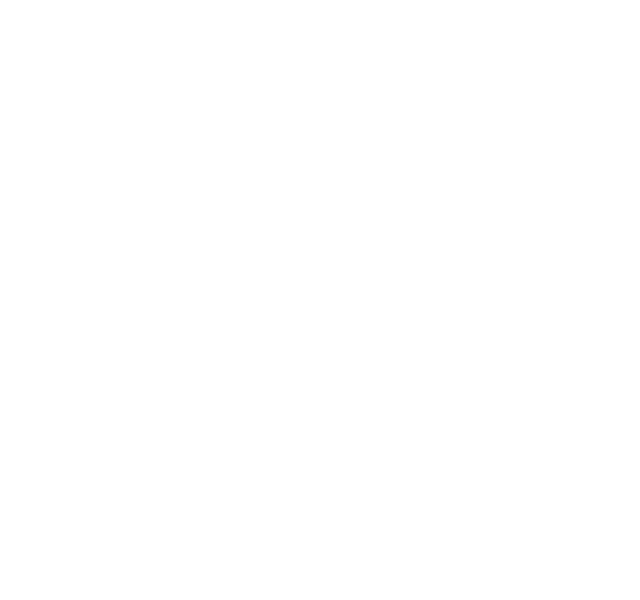
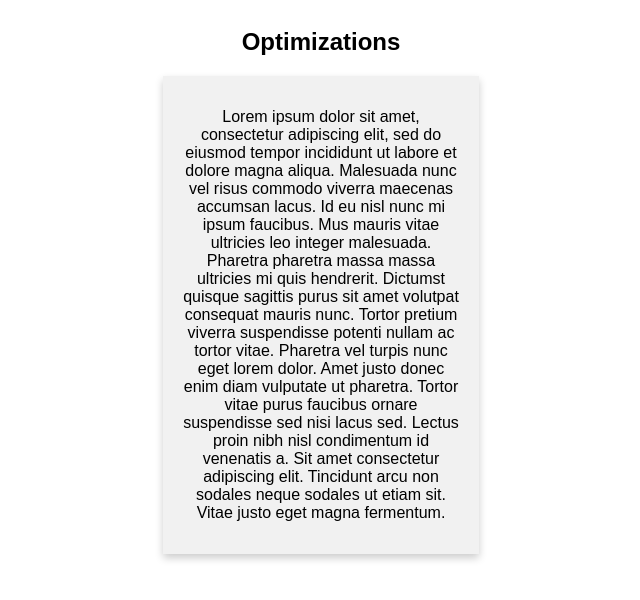
Before and after one commit to marwan475/434project.github.io, a plain HTML site: page optimizations.html in a window 1280 px wide. Shown: the whole page, without its empty margins (319-959 px from the left). Drawn offline with Linux system fonts and the light colour scheme.

Commit message:
Update optimizations.html

```diff
--- a/optimizations.html
+++ b/optimizations.html
@@ -4,8 +4,20 @@
   <meta charset="UTF-8">
   <meta name="viewport" content="width=device-width, initial-scale=1">
   <link rel="stylesheet" href="style.css">
-  <title></title>
+  <title>Optimizations</title>
 </head>
   <body>
+    <div class="t">
+      <h2>Optimizations</h2>
+    </div>
+
+    <div class="row">
+      <div class="column">
+        <div class="card">
+          <p>Lorem ipsum dolor sit amet, consectetur adipiscing elit, sed do eiusmod tempor incididunt ut labore et dolore magna aliqua. Malesuada nunc vel risus commodo viverra maecenas accumsan lacus. Id eu nisl nunc mi ipsum faucibus. Mus mauris vitae ultricies leo integer malesuada. Pharetra pharetra massa massa ultricies mi quis hendrerit. Dictumst quisque sagittis purus sit amet volutpat consequat mauris nunc. Tortor pretium viverra suspendisse potenti nullam ac tortor vitae. Pharetra vel turpis nunc eget lorem dolor. Amet justo donec enim diam vulputate ut pharetra. Tortor vitae purus faucibus ornare suspendisse sed nisi lacus sed. Lectus proin nibh nisl condimentum id venenatis a. Sit amet consectetur adipiscing elit. Tincidunt arcu non sodales neque sodales ut etiam sit. Vitae justo eget magna fermentum.</p>
+        </div>
+      </div>
+    </div>
+<br>
   </body>
 </html>
```
